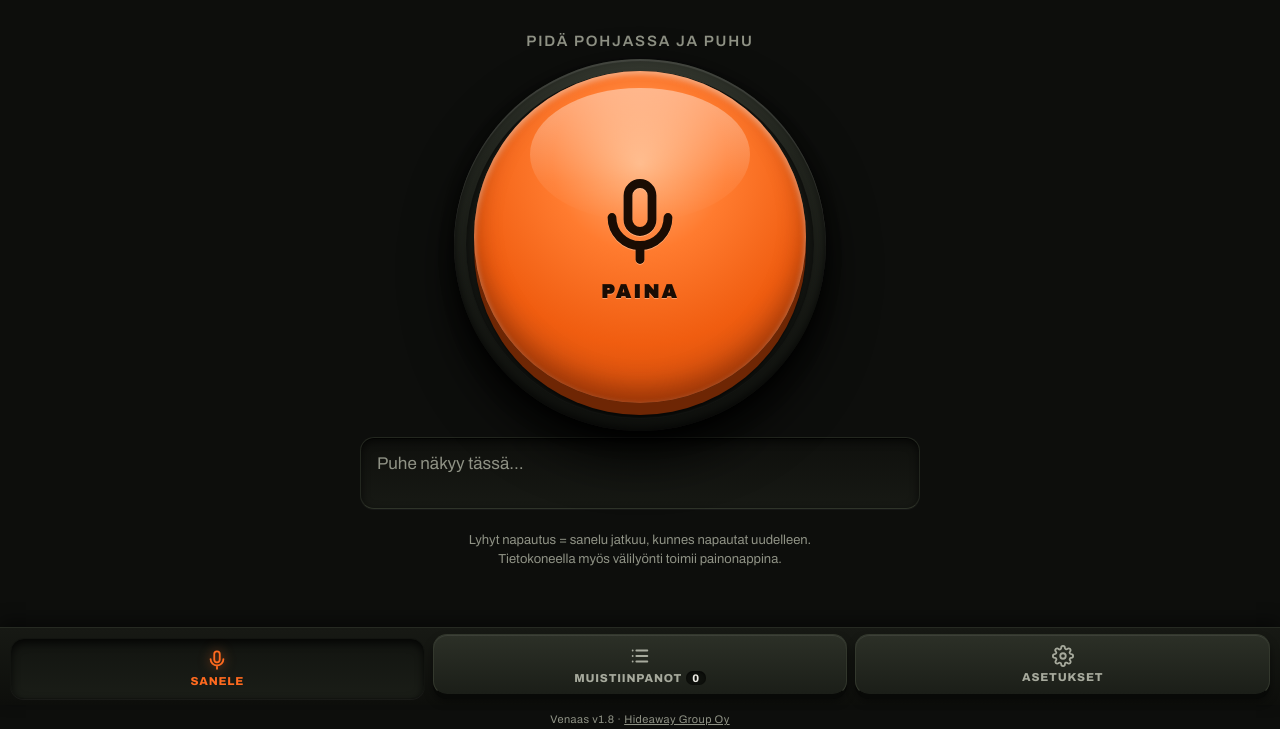
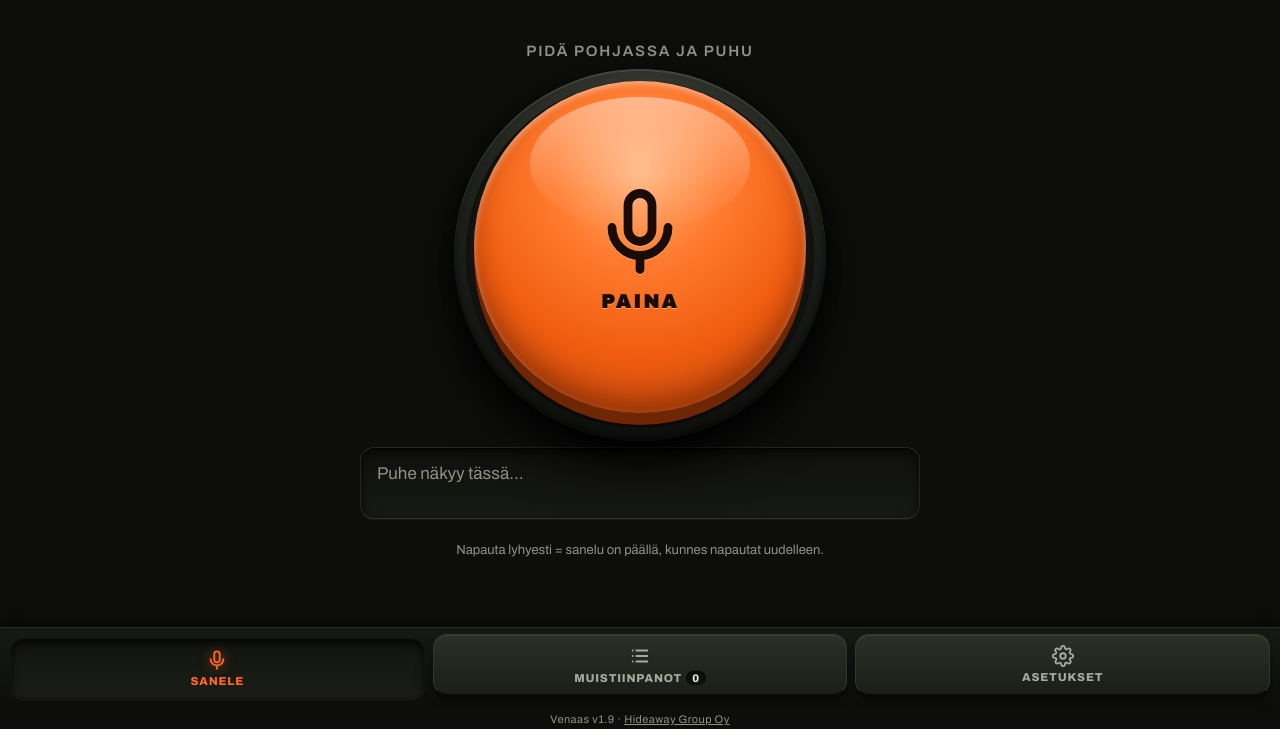
Before and after one commit to KUUSISTUDIO/venaas, a plain HTML site: page index.html in a window 1280 px wide. Shown: the part 71-800 px from the top of the page. Drawn offline with Linux system fonts and the light colour scheme.

Commit message:
v1.9: etusivun ohjeteksti päivitetty
Co-Authored-By: Claude Opus 5.5 <noreply@anthropic.com>
Claude-Session: https://claude.ai/code/session_01T9mnuKsTmdKxgXB5i6fKvY

```diff
--- a/index.html
+++ b/index.html
@@ -284,7 +284,7 @@
       <button class="btn primary" id="typedSave">Tallenna muistiinpano</button>
     </div>
 
-    <div class="hint" id="hint">Lyhyt napautus = sanelu jatkuu, kunnes napautat uudelleen. Tietokoneella myös välilyönti toimii painonappina.</div>
+    <div class="hint" id="hint">Napauta lyhyesti = sanelu on päällä, kunnes napautat uudelleen.</div>
   </section>
 
   <!-- MUISTIINPANOT -->
@@ -308,7 +308,7 @@
       Esimerkki: <em>"Kaupasta – lihapullia, nakkeja, maitoa"</em> → otsikko <em>Kaupasta</em>, muistiinpanoon <em>lihapullia, nakkeja, maitoa</em>.<br><br>
       Vinkki: jos haluat otsikoksi useamman sanan, pidä otsikon jälkeen pieni tauko. Litterointi lisää silloin yleensä pisteen, ja koko lause muuttuu otsikoksi. Muuten otsikoksi tulee ensimmäinen sana.</p>
     </div>
-    <div class="set-about">Venaas v1.8<br>Tekijä: <a href="https://www.hideawaygroup.fi" target="_blank" rel="noopener">Hideaway Group Oy</a><br>Muistiinpanot tallentuvat vain tähän laitteeseen.</div>
+    <div class="set-about">Venaas v1.9<br>Tekijä: <a href="https://www.hideawaygroup.fi" target="_blank" rel="noopener">Hideaway Group Oy</a><br>Muistiinpanot tallentuvat vain tähän laitteeseen.</div>
   </section>
 </main>
 
@@ -326,7 +326,7 @@
     Asetukset
   </button>
 </nav>
-<footer>Venaas v1.8 · <a href="https://www.hideawaygroup.fi" target="_blank" rel="noopener">Hideaway Group Oy</a></footer>
+<footer>Venaas v1.9 · <a href="https://www.hideawaygroup.fi" target="_blank" rel="noopener">Hideaway Group Oy</a></footer>
 <div class="toast" id="toast"></div>
 
 <script>
```
